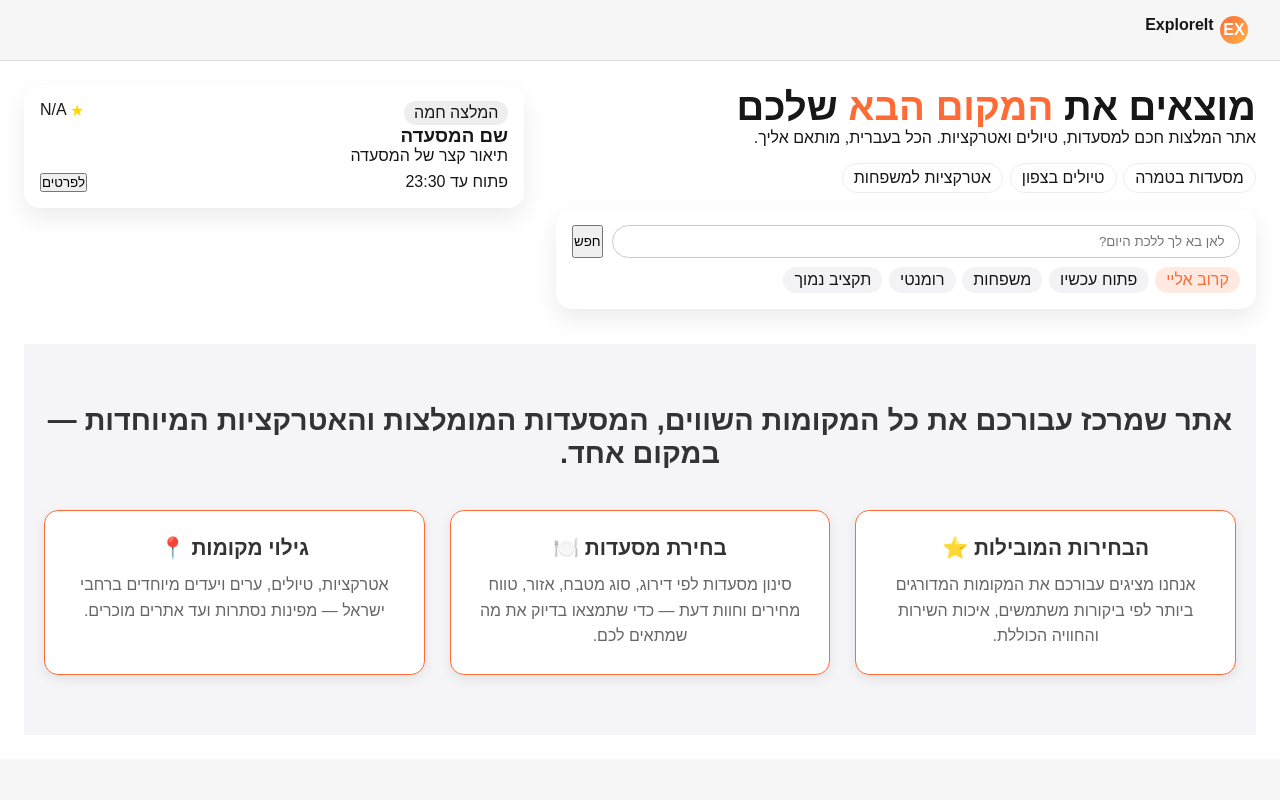
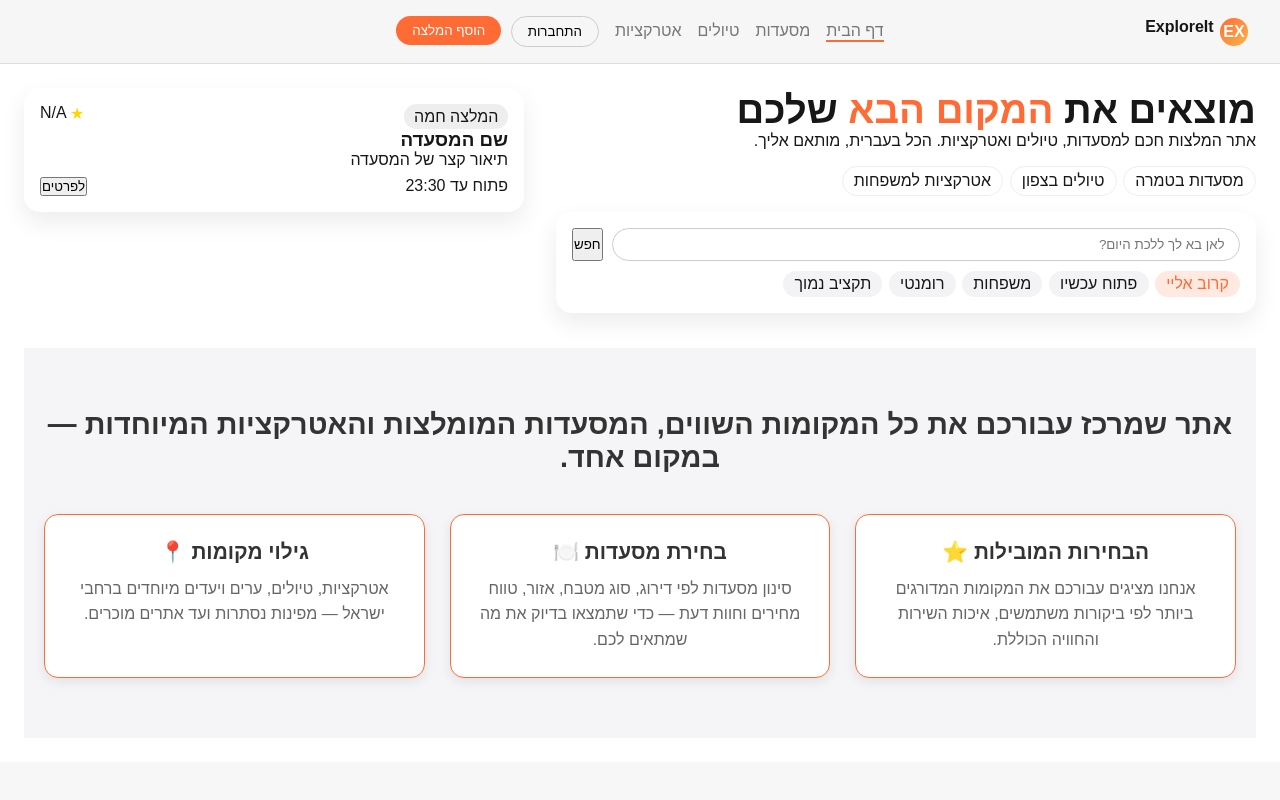
Before and after one commit to majddiab33-design/client, a Next.js app: page / in a window 1280 px wide. Shown: the top 800 px of the page. Built offline with nearby package versions, Linux system fonts and the light colour scheme; no server answers.

Commit message:
Update NavBar.module.css

```diff
--- a/src/app/components/NavBar.module.css
+++ b/src/app/components/NavBar.module.css
@@ -80,9 +80,10 @@
   cursor: pointer;
 }
 
-/* תפריט מובייל */
 .mobileMenu {
-  display: none;
+  display: flex;
+  align-items: center;
+  gap: 1rem; /* במקום 7rem */
 }
 
 /* ================= MOBILE ================= */
```
